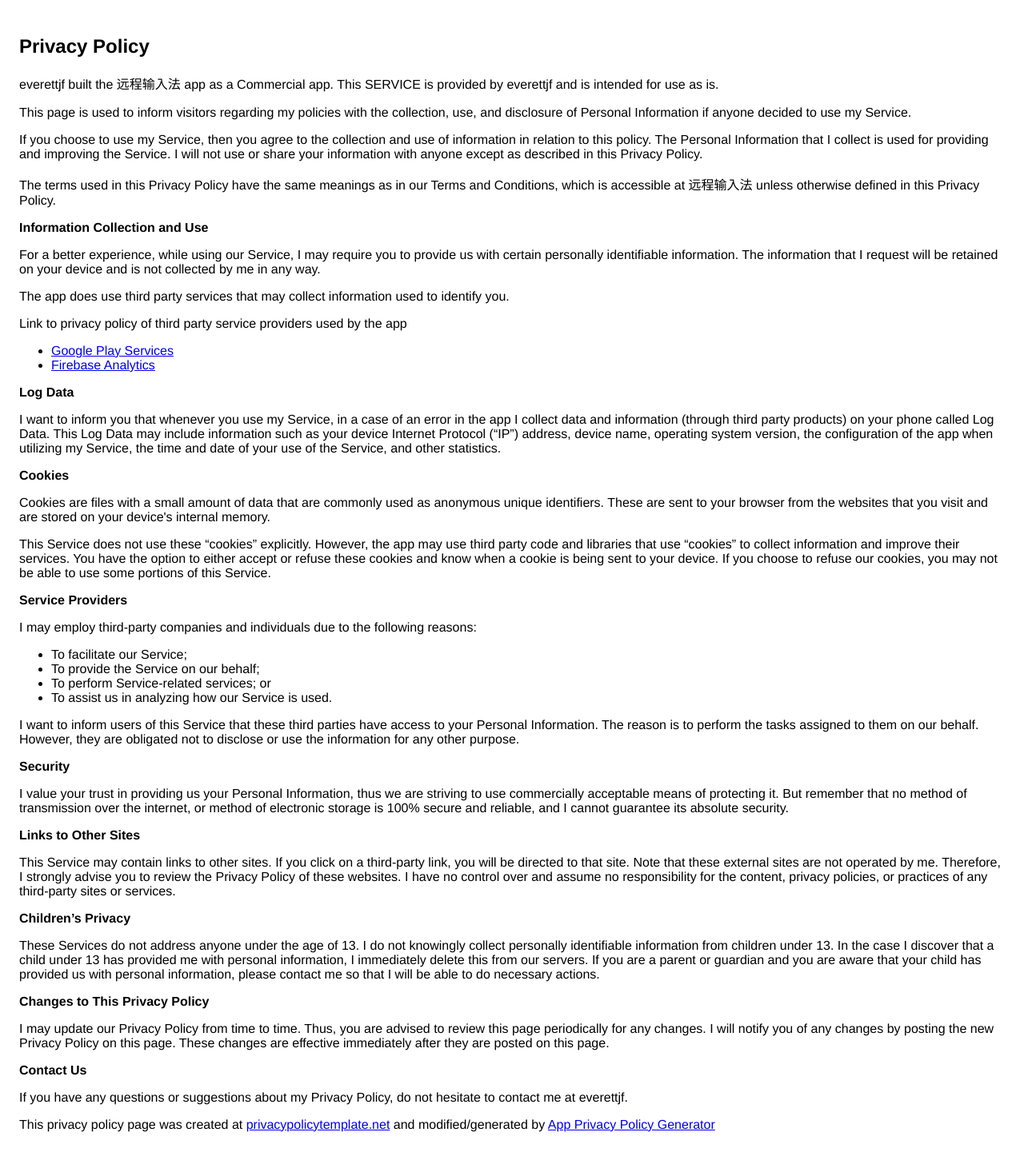
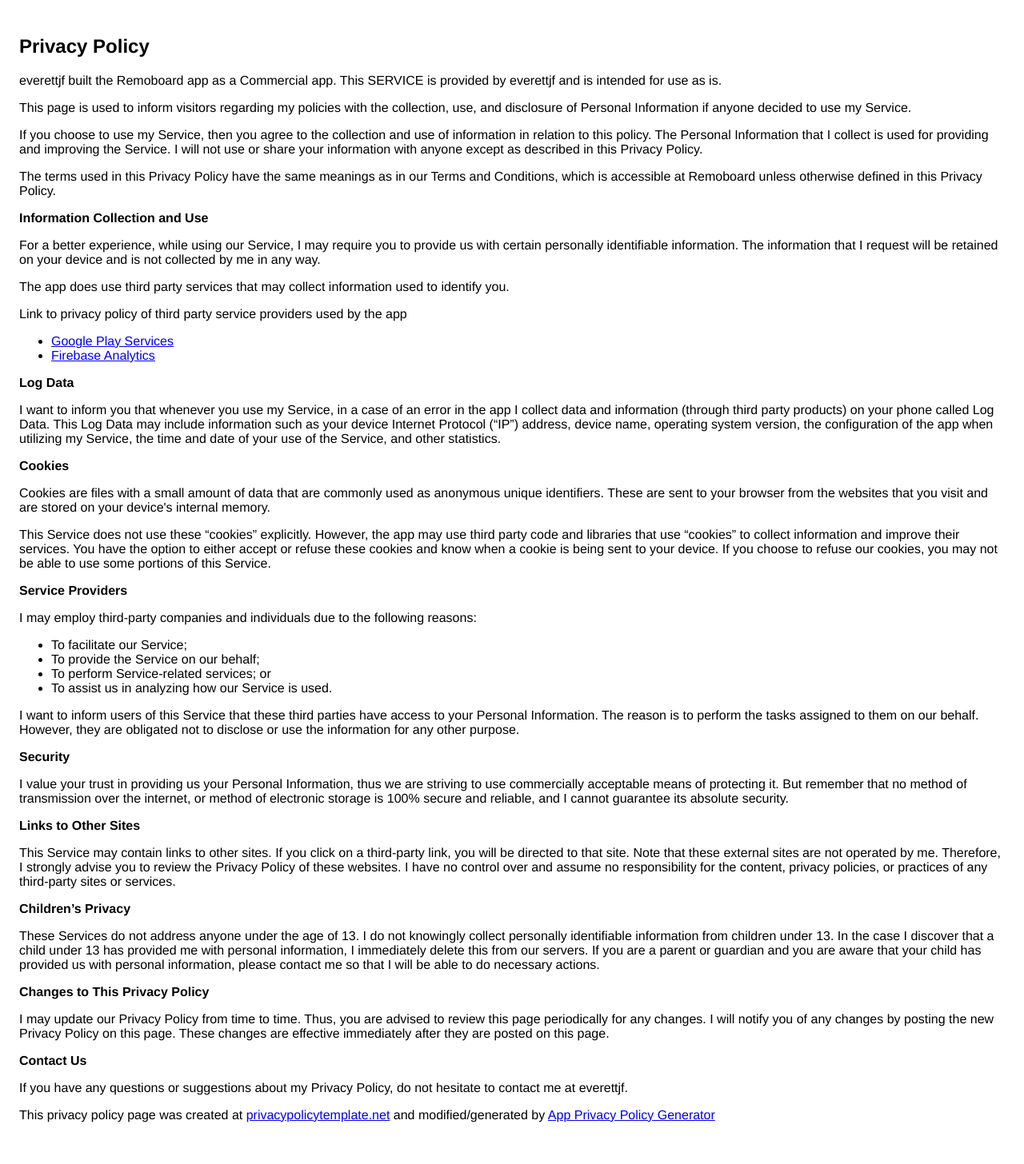
Before and after one commit to remoboard/remoboard.github.io, a Jekyll site: the page privacy_policy.html, which Jekyll copies as it is, in a window 1280 px wide. Shown: the whole page at 80% size. Built offline with Jekyll 4.4.1, drawn with Linux system fonts in a browser that asks for light colours.

Commit message:
Update privacy_policy.html

```diff
--- a/privacy_policy.html
+++ b/privacy_policy.html
@@ -8,7 +8,7 @@
     </head>
     <body>
     <h2>Privacy Policy</h2> <p>
-                    everettjf built the 远程输入法 app as
+                    everettjf built the Remoboard app as
                     a Commercial app. This SERVICE is provided by
                     everettjf  and is intended for
                     use as is.
@@ -28,7 +28,7 @@
                   </p> <p>
                     The terms used in this Privacy Policy have the same meanings
                     as in our Terms and Conditions, which is accessible at
-                    远程输入法 unless otherwise defined in this Privacy
+                    Remoboard unless otherwise defined in this Privacy
                     Policy.
                   </p> <p><strong>Information Collection and Use</strong></p> <p>
                     For a better experience, while using our Service,
```
